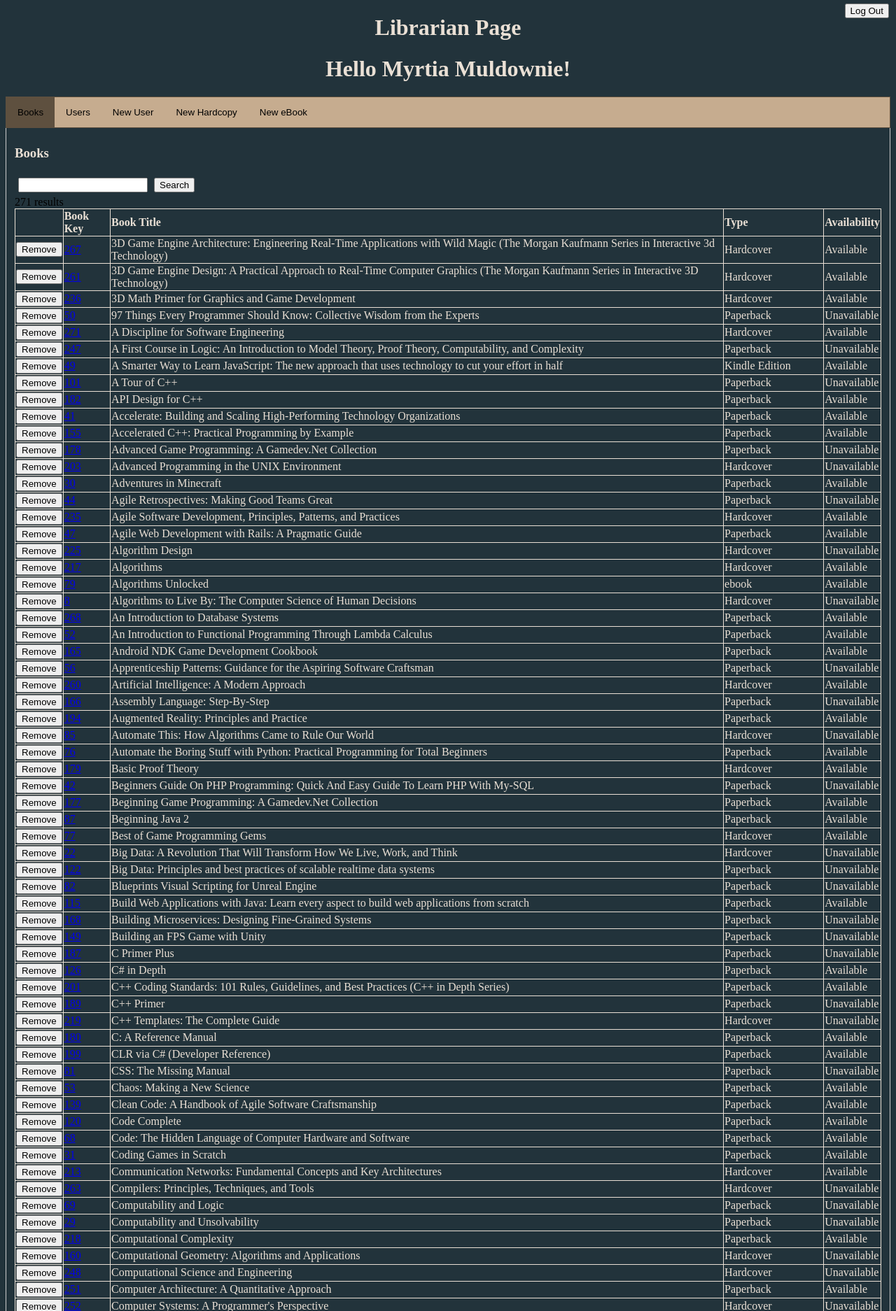
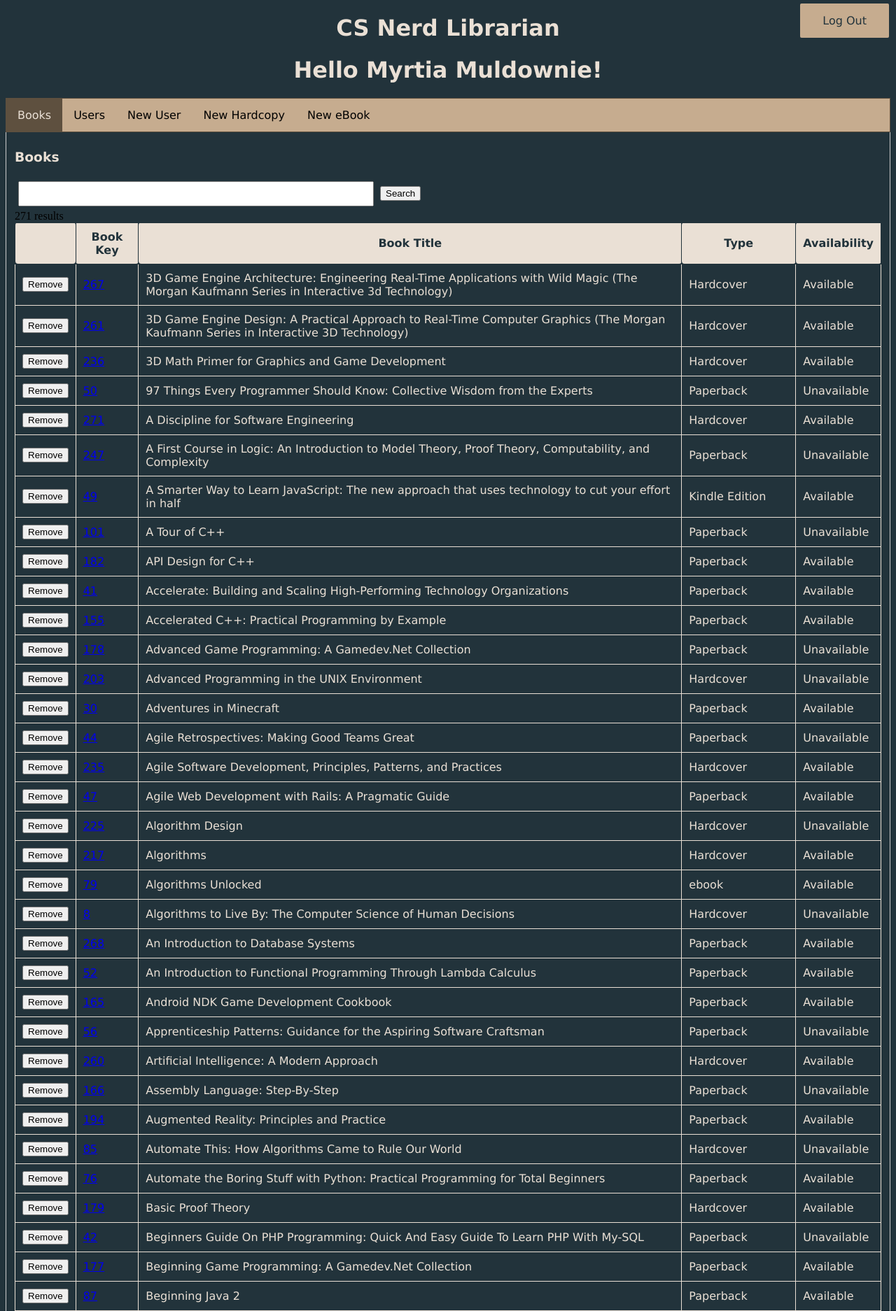
Before and after one commit to fizharoon/LibraryApplication, a Flask app: template Project/templates/librarian.html in a window 1280 px wide, after a click on "Books". Shown: the top 1874 px of the page at 70% size. Run offline with Flask 2, Linux system fonts and the light colour scheme; the template is opened without the code that fills it, so the values that code supplies are empty; a user stored in the database is signed in; data comes from the database, SQL or seed files in the repository.

Commit message:
User page is mostly done, working on librarian page and book info page

```diff
--- a/Project/static/styles/home.css
+++ b/Project/static/styles/home.css
@@ -14,7 +14,7 @@ body{
   background-color: RGB(234, 224, 213);
 	margin: 50px;
 	width: 550px;
-	height: 500px;
+	height: 600px;
 	margin: 0 auto;			/* horizontally centreing an element */
 	border-radius: 20px;
 	padding: 10px;
@@ -23,7 +23,7 @@ body{
 h1{
   color: RGB(34, 51, 59);
   text-align: center;
-  font-family: Georgia, 'Times New Roman', Times, serif;
+  font-family: Verdana, Geneva, Tahoma, sans-serif;
   font-size: 54px;
 }
 .center {
--- /dev/null
+++ b/Project/static/styles/librarian.css
@@ -0,0 +1,198 @@
+
+.searchbutton{
+    width: 100 px;
+    height: 50 px;
+  }
+
+  /* SORTING ARROWS */
+
+  .arrow {
+    border: solid black;
+    border-width: 0 3px 3px 0;
+    display: inline-block;
+    padding: 3px;
+  }
+
+  .up {
+    transform: rotate(-135deg);
+    -webkit-transform: rotate(-135deg);
+  }
+
+  .down {
+    transform: rotate(45deg);
+    -webkit-transform: rotate(45deg);
+  }
+
+
+  /* CHECK HOLD BUTTON */
+  .chold{
+    background:RGB(234, 224, 213);
+    color: RGB(94, 80, 63);
+    border:none;
+    position:relative;
+    height:50px;
+    font-size:medium;
+    padding:0 2em;
+    cursor:pointer;
+    transition:800ms ease all;
+    outline:none;
+    font-family: Verdana, Geneva, Tahoma, sans-serif;
+    border-radius: 5px;
+    /* align-items: center; */
+  }
+  .chold:hover{
+    background:RGB(94, 80, 63);
+    color:RGB(234, 224, 213);
+  }
+  .chold:before,.chold:after{
+    content:'';
+    position:absolute;
+    top:0;
+    right:0;
+    height:2px;
+    width:0;
+    background: RGB(234, 224, 213);
+    transition:400ms ease all;
+  }
+  .chold:after{
+    right:inherit;
+    top:inherit;
+    left:0;
+    bottom:0;
+  }
+  .chold:hover:before,.chold:hover:after{
+    width:100%;
+    transition:800ms ease all;
+  }
+
+  input[type=text]{
+    margin: 5px;
+    width:500px;
+    height: 30px;
+    /* padding:20px; */
+
+  }
+
+  body {
+    background-color: rgb(34, 51, 59);
+  }
+
+  /* TABLES FORMATTING */
+  table, th, td {
+    border: 1px solid;
+    border-collapse: collapse;
+    /* color:  RGB(234, 224, 213); */
+    /* border-radius: 10px; */
+    font-family: Verdana, Geneva, Tahoma, sans-serif;
+    border-radius: 3.9px;
+    border-spacing: 0;
+
+    align-items: center;
+    padding: 5px;
+  }
+  table{
+    width: 100%;
+    /* border-radius: 10px; */
+
+    /* background-color: darkolivegreen; */
+  }
+  td{
+    color:RGB(234, 224, 213);
+    padding: 10px;
+  }
+  th{
+    padding: 10px;
+  }
+  thead{
+    color: rgb(34, 51, 59);
+    background-color: RGB(234, 224, 213);
+
+  }
+
+
+
+  /* tr:hover {
+    background-color: RGB(198, 172, 143);
+  } */
+
+
+  h1{
+    text-align: center;
+    color: RGB(234, 224, 213);
+    font-family: Verdana, Geneva, Tahoma, sans-serif;
+  }
+
+  h3{
+    color: RGB(234, 224, 213);
+    font-family: Verdana, Geneva, Tahoma, sans-serif;
+
+  }
+
+  .logout{
+    position:fixed;
+    right:10px;
+    top:5px;
+    display: block;
+    margin-left: auto;
+    margin-right: auto;
+
+    background-color: RGB(198, 172, 143); /* Green */
+    border: none;
+    color: RGB(34, 51, 59);
+    padding: 15px 32px;
+    /* text-align: center; */
+    text-decoration: none;
+    /* display: inline-block; */
+    font-size: 16px;
+    transition-duration: 0.2s;
+    border-radius: 2px;
+    font-family: Verdana, Geneva, Tahoma, sans-serif;
+
+  }
+  .logout:hover{
+    background-color: rgb(234, 224, 213);
+    border-radius: 2px;
+  }
+  /* TAB FORMATTING & STYLING */
+  .tab {
+      overflow: hidden;
+      border: 1px solid rgb(94, 80, 63);
+      background-color: RGB(198, 172, 143);
+      align-self: center;
+      /* color: ; */
+      /* font-family: Verdana, Geneva, Tahoma, sans-serif; */
+    }
+
+    /* Style the buttons that are used to open the tab content */
+    .tab button {
+      background-color: inherit;
+      float: left;
+      border: none;
+      outline: none;
+      cursor: pointer;
+      padding: 14px 16px;
+      transition: 0.3s;
+      font-family: Verdana, Geneva, Tahoma, sans-serif;
+      font-size: medium;
+
+    }
+
+    /* Change background color of buttons on hover */
+    .tab button:hover {
+      background-color: rgb(198, 172, 143);
+    }
+
+    /* Create an active/current tablink class */
+    .tab button.active {
+      background-color: rgb(94, 80, 63);
+      color: RGB(234, 224, 213)
+    }
+
+    /* Style the tab content */
+    .tabcontent {
+      display: none;
+      padding: 6px 12px;
+      border: 1px solid #ccc;
+      border-top: none;
+
+    }
--- a/Project/static/styles/user.css
+++ b/Project/static/styles/user.css
@@ -1,3 +1,9 @@
+
+.searchbutton{
+  width: 100 px;
+  height: 50 px;
+}
+
 /* SORTING ARROWS */
 
 .arrow {
@@ -17,43 +23,150 @@
   -webkit-transform: rotate(45deg);
 }
 
+/* .rounded-corners {
+  border-spacing: 0;
+  border-collapse: separate;
+  border-radius: 10px;
+  border: 1px solid black;
+} */
+
+/* CHECK HOLD BUTTON */
+.chold{
+  background:RGB(234, 224, 213);
+  color: RGB(94, 80, 63);
+  border:none;
+  position:relative;
+  height:50px;
+  font-size:medium;
+  padding:0 2em;
+  cursor:pointer;
+  transition:800ms ease all;
+  outline:none;
+  font-family: Verdana, Geneva, Tahoma, sans-serif;
+  border-radius: 5px;
+  /* align-items: center; */
+}
+.chold:hover{
+  background:RGB(94, 80, 63);
+  color:RGB(234, 224, 213);
+}
+.chold:before,.chold:after{
+  content:'';
+  position:absolute;
+  top:0;
+  right:0;
+  height:2px;
+  width:0;
+  background: RGB(234, 224, 213);
+  transition:400ms ease all;
+}
+.chold:after{
+  right:inherit;
+  top:inherit;
+  left:0;
+  bottom:0;
+}
+.chold:hover:before,.chold:hover:after{
+  width:100%;
+  transition:800ms ease all;
+}
+
 input[type=text]{
   margin: 5px;
+  width:500px;
+  height: 30px;
+  /* padding:20px; */
+
 }
 
 body {
   background-color: rgb(34, 51, 59);
 }
+
+/* TABLES FORMATTING */
 table, th, td {
   border: 1px solid;
   border-collapse: collapse;
-  color:  RGB(234, 224, 213);
+  /* color:  RGB(234, 224, 213); */
+  /* border-radius: 10px; */
+  font-family: Verdana, Geneva, Tahoma, sans-serif;
+  border-radius: 3.9px;
+  border-spacing: 0;
+
+  align-items: center;
+  padding: 5px;
 }
-tr:hover {
+table{
+  width: 100%;
+  /* border-radius: 10px; */
+
+  /* background-color: darkolivegreen; */
+}
+td{
+  color:RGB(234, 224, 213);
+  padding: 10px;
+}
+th{
+  padding: 10px;
+}
+thead{
+  color: rgb(34, 51, 59);
+  background-color: RGB(234, 224, 213);
+
+}
+
+
+
+/* tr:hover {
   background-color: RGB(198, 172, 143);
-}
+} */
+
 
 h1{
   text-align: center;
   color: RGB(234, 224, 213);
+  font-family: Verdana, Geneva, Tahoma, sans-serif;
 }
 
 h3{
   color: RGB(234, 224, 213);
+  font-family: Verdana, Geneva, Tahoma, sans-serif;
+
 }
 
 .logout{
   position:fixed;
   right:10px;
   top:5px;
+  display: block;
+  margin-left: auto;
+  margin-right: auto;
+
+  background-color: RGB(198, 172, 143); /* Green */
+  border: none;
+  color: RGB(34, 51, 59);
+  padding: 15px 32px;
+  /* text-align: center; */
+  text-decoration: none;
+  /* display: inline-block; */
+  font-size: 16px;
+  transition-duration: 0.2s;
+  border-radius: 2px;
+  font-family: Verdana, Geneva, Tahoma, sans-serif;
+
 }
-
+.logout:hover{
+  background-color: rgb(234, 224, 213);
+  border-radius: 2px;
+}
 /* TAB FORMATTING & STYLING */
 .tab {
     overflow: hidden;
     border: 1px solid rgb(94, 80, 63);
     background-color: RGB(198, 172, 143);
     align-self: center;
+    /* color: ; */
+    /* font-family: Verdana, Geneva, Tahoma, sans-serif; */
   }
 
   /* Style the buttons that are used to open the tab content */
@@ -65,6 +178,9 @@ h3{
     cursor: pointer;
     padding: 14px 16px;
     transition: 0.3s;
+    font-family: Verdana, Geneva, Tahoma, sans-serif;
+    font-size: medium;
+
   }
 
   /* Change background color of buttons on hover */
@@ -75,6 +191,7 @@ h3{
   /* Create an active/current tablink class */
   .tab button.active {
     background-color: rgb(94, 80, 63);
+    color: RGB(234, 224, 213)
   }
 
   /* Style the tab content */
@@ -83,10 +200,146 @@ h3{
     padding: 6px 12px;
     border: 1px solid #ccc;
     border-top: none;
+
   }
 
 
-/* TABLES FORMATTING */
-  .align{
-    text-align: left;
+/* SEARCH BUTTON STYLING */
+
+/* * {
+  border: 0;
+  box-sizing: border-box;
+  margin: 0;
+  padding: 0;
+}
+:root {
+  font-size: calc(16px + (24 - 16)*(100vw - 320px)/(1920 - 320));
+}
+.search-bar {
+  display: flex;
+}
+
+.search-bar input,
+.search-btn,
+.search-btn:before,
+.search-btn:after {
+  transition: all 0.25s ease-out;
+}
+.search-bar input,
+.search-btn {
+  width: 3em;
+  height: 3em;
+}
+.search-bar input:invalid:not(:focus),
+.search-btn {
+  cursor: pointer;
+}
+.search-bar,
+.search-bar input:focus,
+.search-bar input:valid  {
+  width: 100%;
+}
+.search-bar input:focus,
+.search-bar input:not(:focus) + .search-btn:focus {
+  outline: transparent;
+}
+.search-bar {
+  margin: auto;
+  padding: 1.5em;
+  justify-content: center;
+  max-width: 30em;
+}
+.search-bar input {
+  background: transparent;
+  border-radius: 1.5em;
+  box-shadow: 0 0 0 0.4em #171717 inset;
+  padding: 0.75em;
+  transform: translate(0.5em,0.5em) scale(0.5);
+  transform-origin: 100% 0;
+  -webkit-appearance: none;
+  -moz-appearance: none;
+  appearance: none;
+}
+
+.search-bar input:focus,
+.search-bar input:valid {
+  background: #fff;
+  border-radius: 0.375em 0 0 0.375em;
+  box-shadow: 0 0 0 0.1em #d9d9d9 inset;
+  transform: scale(1);
+}
+.search-btn {
+  background: #171717;
+  border-radius: 0 0.75em 0.75em 0 / 0 1.5em 1.5em 0;
+  padding: 0.75em;
+  position: relative;
+  transform: translate(0.25em,0.25em) rotate(45deg) scale(0.25,0.125);
+  transform-origin: 0 50%;
+}
+.search-btn:before,
+.search-btn:after {
+  content: "";
+  display: block;
+  opacity: 0;
+  position: absolute;
+}
+.search-btn:before {
+  border-radius: 50%;
+  box-shadow: 0 0 0 0.2em #f1f1f1 inset;
+  top: 0.75em;
+  left: 0.75em;
+  width: 1.2em;
+  height: 1.2em;
+}
+.search-btn:after {
+  background: #f1f1f1;
+  border-radius: 0 0.25em 0.25em 0;
+  top: 51%;
+  left: 51%;
+  width: 0.75em;
+  height: 0.25em;
+  transform: translate(0.2em,0) rotate(45deg);
+  transform-origin: 0 50%;
+}
+.search-btn span {
+  display: inline-block;
+  overflow: hidden;
+  width: 1px;
+  height: 1px;
+}
+
+/* Active state */
+/* .search-bar input:focus + .search-btn,
+.search-bar input:valid + .search-btn {
+  background: #2762f3;
+  border-radius: 0 0.375em 0.375em 0;
+  transform: scale(1);
+}
+.search-bar input:focus + .search-btn:before,
+.search-bar input:focus + .search-btn:after,
+.search-bar input:valid + .search-btn:before,
+.search-bar input:valid + .search-btn:after {
+  opacity: 1;
+}
+.search-bar input:focus + .search-btn:hover,
+.search-bar input:valid + .search-btn:hover,
+.search-bar input:valid:not(:focus) + .search-btn:focus {
+  background: #0c48db;
+}
+.search-bar input:focus + .search-btn:active,
+.search-bar input:valid + .search-btn:active {
+  transform: translateY(1px);
+}
+
+
+  .search-bar input {
+    box-shadow: 0 0 0 0.4em #f1f1f1 inset;
   }
+  .search-bar input:focus,
+  .search-bar input:valid {
+    background: white;
+     box-shadow: 0 0 0 0.1em #3d3d3d inset;
+  }
+  .search-btn {
+    background: #f1f1f1;
+  } */
--- a/Project/templates/bookinfo.html
+++ b/Project/templates/bookinfo.html
@@ -8,6 +8,9 @@
         <h1>{{book.b_title}}</h1>
         <div>Total Checkouts: {{book.b_totalcheckouts}}</div>
         <div>Total Holds: {{book.b_totalholds}}</div>
+        <div>Total Pages: {{book.b_pages}}</div>
+        <div>Rating: {{book.b_rating}}</div>
+        <div>Format: {{book.b_format}}</div>
         <div>Currently Checked Out By: {{book.b_checkedOutBy}}</div>
     </body>
 </html>
--- a/Project/templates/librarian.html
+++ b/Project/templates/librarian.html
@@ -1,9 +1,9 @@
 <!DOCTYPE html>
 <head>
-    <link rel= "stylesheet" type= "text/css" href= "{{ url_for('static',filename='styles/user.css') }}">
+    <link rel= "stylesheet" type= "text/css" href= "{{ url_for('static',filename='styles/librarian.css') }}">
 </head>
 <h1>
-    Librarian Page
+    CS Nerd Librarian
 </h1>
 <h1>Hello {{session.l_name}}! </h1>
 <button onclick="logout()" class="logout">Log Out</button>
```
Also changed, not shown: Project/static/user.js (+3 -12 lines), Project/templates/user.html (+13 -3 lines), Project/search-icon.png (added), Project/static/images/search-icon.png (added), 3 other files.
